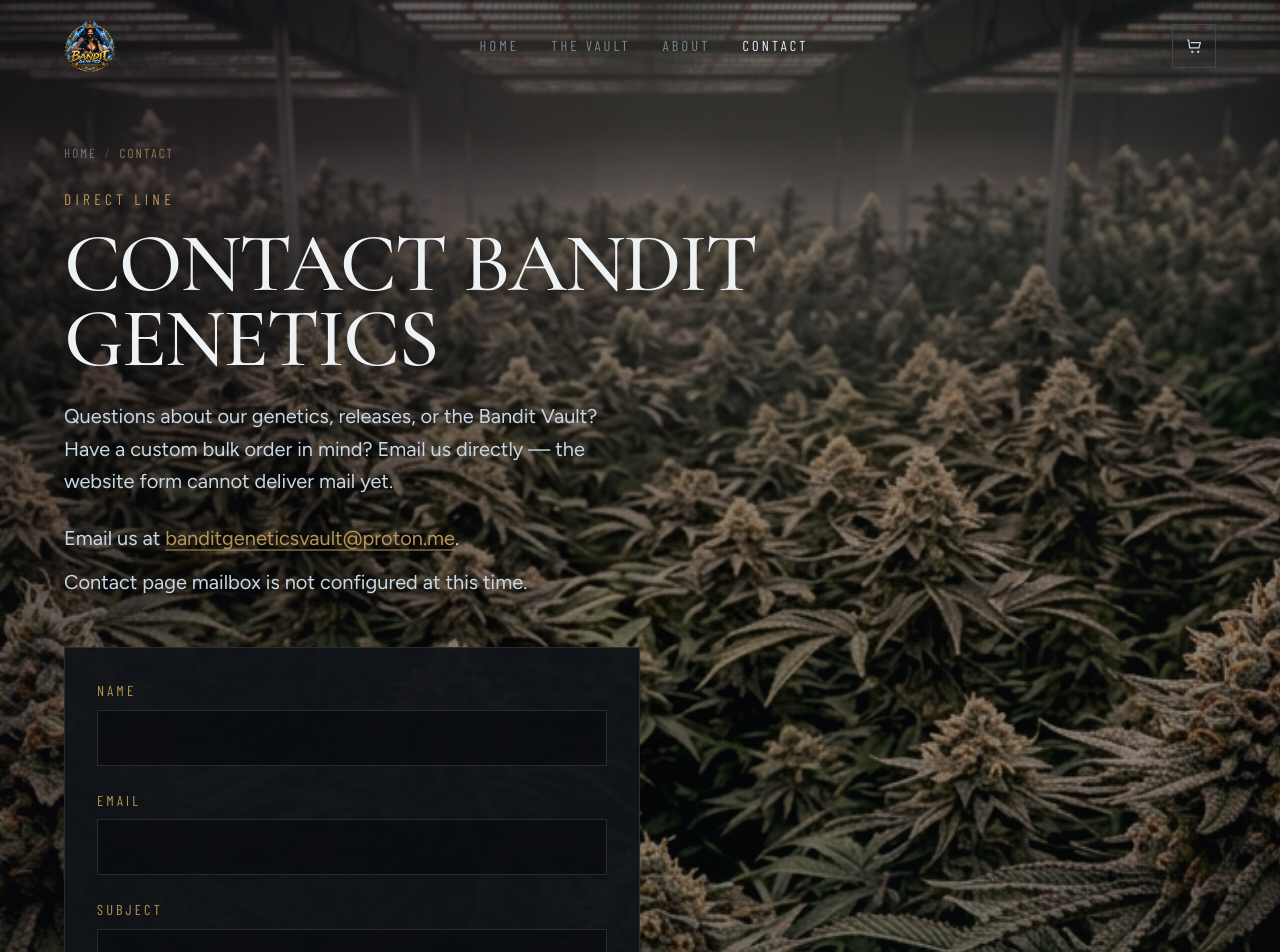
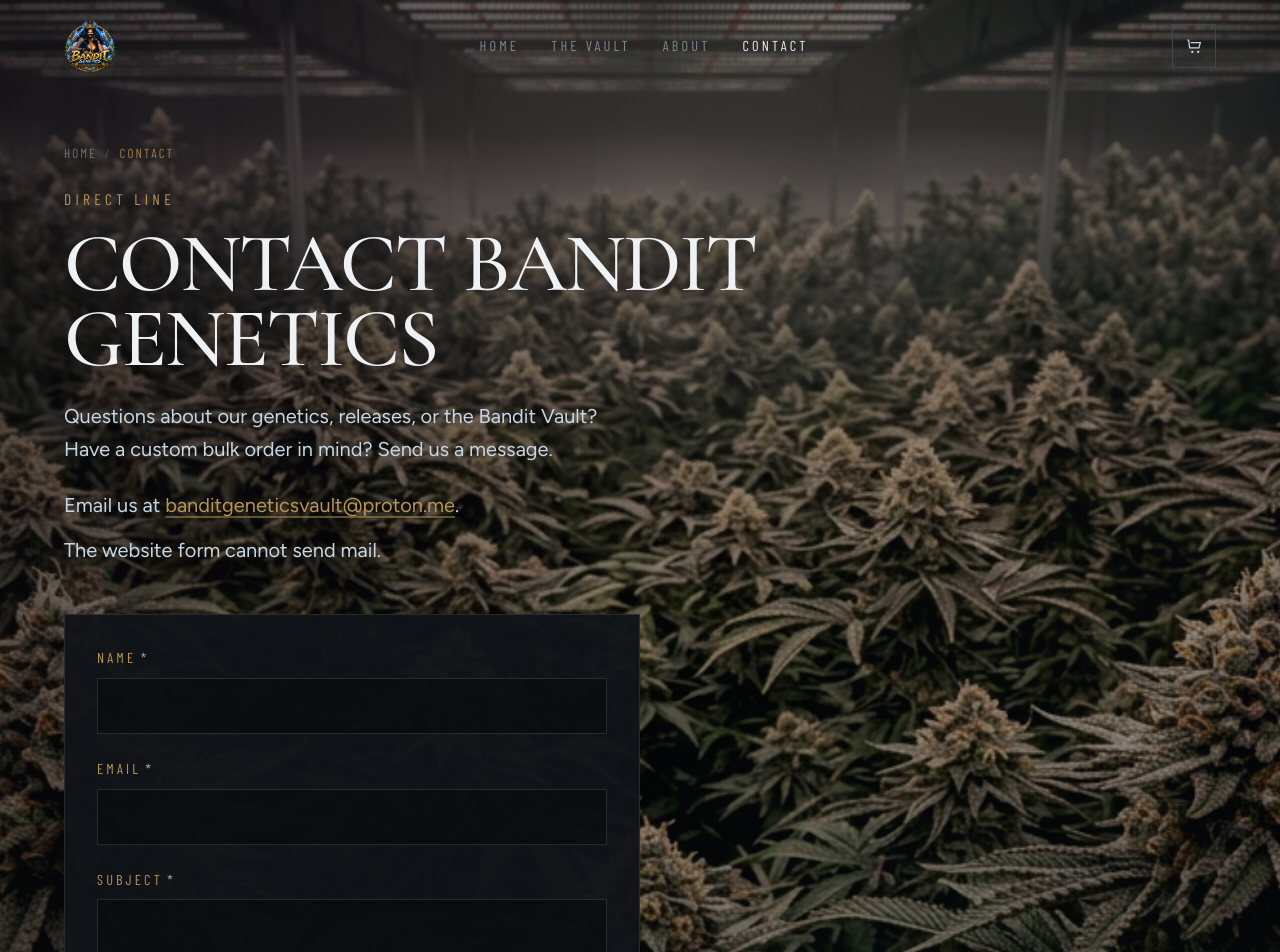
Before and after one commit to banditgeneticsvault/bandit-genetics, a Next.js app: page /contact in a window 1280 px wide. Shown: the top 952 px of the page. Built offline with nearby package versions, Linux system fonts and the light colour scheme.

Commit message:
Contact page back end

```diff
--- a/src/app/contact/page.tsx
+++ b/src/app/contact/page.tsx
@@ -51,7 +51,7 @@
           <p className="mt-6 max-w-xl text-copy leading-relaxed text-ice drop-shadow-[0_2px_12px_rgb(0_0_0_/_0.7)]">
             {copy.body}
           </p>
-          <p className="mt-6 max-w-xl text-copy leading-relaxed text-ice drop-shadow-[0_2px_12px_rgb(0_0_0_/_0.7)]">
+          <p className="mt-6 max-w-xl break-words text-copy leading-relaxed text-ice drop-shadow-[0_2px_12px_rgb(0_0_0_/_0.7)]">
             Email us at <OrderEmailLink />.
           </p>
           <p className="mt-3 max-w-xl text-copy leading-relaxed text-ice drop-shadow-[0_2px_12px_rgb(0_0_0_/_0.7)]">
--- a/src/components/contact/ContactForm.tsx
+++ b/src/components/contact/ContactForm.tsx
@@ -27,6 +27,14 @@
     initialContactState,
   );
   const [clientErrors, setClientErrors] = useState<ContactFieldErrors>({});
+  const [values, setValues] = useState({
+    name: "",
+    email: "",
+    subject: selectedStrain ? `Inquiry · ${selectedStrain.name}` : "",
+    message: selectedStrain
+      ? `I want to inquire about ${selectedStrain.name}. Looking for a custom bulk seed order.`
+      : "",
+  });
   const formId = useId();
   const statusId = `${formId}-status`;
   const fieldErrors: ContactFieldErrors = pending
@@ -34,18 +42,30 @@
     : Object.keys(clientErrors).length > 0
       ? clientErrors
       : (state?.fieldErrors ?? {});
-  const showDeliveryError =
-    !pending && state?.status === "error" && !hasFieldErrors(fieldErrors);
-  const showSuccess = !pending && state?.status === "success";
+  const showFieldErrors = hasFieldErrors(fieldErrors);
+  const showUnconfigured =
+    !pending && state?.status === "unconfigured" && !showFieldErrors;
+  const showUnexpectedError =
+    !pending && state?.status === "error" && !showFieldErrors;
+  const statusMessage = showUnconfigured
+    ? copy.unconfigured
+    : showUnexpectedError
+      ? copy.error
+      : null;
 
   function handleSubmit(event: FormEvent<HTMLFormElement>) {
+    if (pending) {
+      event.preventDefault();
+      return;
+    }
+
     const form = event.currentTarget;
     const parsed = parseContactForm(
       {
-        name: readField(form, "name"),
-        email: readField(form, "email"),
-        subject: readField(form, "subject"),
-        message: readField(form, "message"),
+        name: values.name,
+        email: values.email,
+        subject: values.subject,
+        message: values.message,
       },
       {
         required: copy.required,
@@ -56,6 +76,10 @@
     if (!parsed.ok) {
       event.preventDefault();
       setClientErrors(parsed.fieldErrors);
+      const firstInvalid = Object.keys(parsed.fieldErrors)[0];
+      if (firstInvalid) {
+        form.querySelector<HTMLElement>(`[name="${firstInvalid}"]`)?.focus();
+      }
       return;
     }
 
@@ -69,7 +93,7 @@
       noValidate
       className="border border-white/10 bg-charcoal/95"
       aria-busy={pending}
-      aria-describedby={showDeliveryError || showSuccess ? statusId : undefined}
+      aria-describedby={statusMessage ? statusId : undefined}
     >
       <div className="grid gap-6 px-5 py-6 md:px-8 md:py-8">
         {selectedStrain ? (
@@ -85,6 +109,8 @@
           maxLength={CONTACT_LIMITS.name}
           error={fieldErrors.name}
           disabled={pending}
+          value={values.name}
+          onChange={(value) => setValues((current) => ({ ...current, name: value }))}
           required
         />
 
@@ -98,6 +124,8 @@
           maxLength={CONTACT_LIMITS.email}
           error={fieldErrors.email}
           disabled={pending}
+          value={values.email}
+          onChange={(value) => setValues((current) => ({ ...current, email: value }))}
           required
         />
 
@@ -109,9 +137,8 @@
           maxLength={CONTACT_LIMITS.subject}
           error={fieldErrors.subject}
           disabled={pending}
-          defaultValue={
-            selectedStrain ? `Inquiry · ${selectedStrain.name}` : undefined
-          }
+          value={values.subject}
+          onChange={(value) => setValues((current) => ({ ...current, subject: value }))}
           required
         />
 
@@ -123,11 +150,8 @@
           maxLength={CONTACT_LIMITS.message}
           error={fieldErrors.message}
           disabled={pending}
-          defaultValue={
-            selectedStrain
-              ? `I want to inquire about ${selectedStrain.name}. Looking for a custom bulk seed order.`
-              : undefined
-          }
+          value={values.message}
+          onChange={(value) => setValues((current) => ({ ...current, message: value }))}
           required
         />
 
@@ -142,21 +166,23 @@
           />
         </div>
 
-        {showSuccess || showDeliveryError ? (
+        {statusMessage ? (
           <p
             id={statusId}
-            role={showDeliveryError ? "alert" : "status"}
-            className="border border-white/10 bg-black/40 px-4 py-3 text-copy leading-relaxed text-ice"
+            role={showUnexpectedError ? "alert" : "status"}
+            aria-live={showUnexpectedError ? "assertive" : "polite"}
+            className="break-words border border-white/10 bg-black/40 px-4 py-3 text-copy leading-relaxed text-ice"
           >
-            {copy.mailboxOff} Email us at <OrderEmailLink />.
+            {statusMessage} <OrderEmailLink />.
           </p>
         ) : null}
 
         <button
           type="submit"
           disabled={pending}
+          aria-disabled={pending}
           className={cn(
-            "inline-flex min-h-12 w-full items-center justify-center border px-6 font-label text-ui font-semibold tracking-[0.22em] uppercase transition-colors sm:w-auto sm:min-w-[12.5rem]",
+            "inline-flex min-h-12 w-full items-center justify-center border px-6 font-label text-ui font-semibold tracking-[0.22em] uppercase transition-colors focus-visible:outline focus-visible:outline-2 focus-visible:outline-offset-2 focus-visible:outline-gold sm:w-auto sm:min-w-[12.5rem]",
             pending
               ? "cursor-wait border-gunmetal bg-gunmetal text-ice/70"
               : "border-frost bg-frost text-black hover:border-ice hover:bg-ice",
@@ -173,11 +199,6 @@
   return Object.values(errors).some(Boolean);
 }
 
-function readField(form: HTMLFormElement, name: string) {
-  const value = new FormData(form).get(name);
-  return typeof value === "string" ? value : "";
-}
-
 type FieldProps = {
   id: string;
   name: string;
@@ -190,7 +211,8 @@
   inputMode?: HTMLAttributes<HTMLInputElement>["inputMode"];
   maxLength?: number;
   as?: "input" | "textarea";
-  defaultValue?: string;
+  value: string;
+  onChange: (value: string) => void;
 };
 
 function Field({
@@ -205,7 +227,8 @@
   inputMode,
   maxLength,
   as = "input",
-  defaultValue,
+  value,
+  onChange,
 }: FieldProps) {
   const errorId = `${id}-error`;
 
@@ -216,18 +239,27 @@
         className="font-label text-ui tracking-[0.22em] text-gold uppercase"
       >
         {label}
+        {required ? (
+          <span className="font-sans tracking-normal text-ice/70 normal-case">
+            {" "}
+            <span aria-hidden="true">*</span>
+            <span className="sr-only"> (required)</span>
+          </span>
+        ) : null}
       </label>
       {as === "textarea" ? (
         <textarea
           id={id}
           name={name}
           required={required}
+          aria-required={required || undefined}
           disabled={disabled}
           maxLength={maxLength}
           rows={7}
           aria-invalid={error ? true : undefined}
           aria-describedby={error ? errorId : undefined}
-          defaultValue={defaultValue}
+          value={value}
+          onChange={(event) => onChange(event.target.value)}
           className={cn(fieldClassName, "min-h-40 resize-y")}
         />
       ) : (
@@ -236,13 +268,15 @@
           name={name}
           type={type}
           required={required}
+          aria-required={required || undefined}
           disabled={disabled}
           autoComplete={autoComplete}
           inputMode={inputMode}
           maxLength={maxLength}
           aria-invalid={error ? true : undefined}
           aria-describedby={error ? errorId : undefined}
-          defaultValue={defaultValue}
+          value={value}
+          onChange={(event) => onChange(event.target.value)}
           className={fieldClassName}
         />
       )}
--- a/src/content/about.ts
+++ b/src/content/about.ts
@@ -3,8 +3,7 @@
   title: "ABOUT BANDIT GENETICS",
   slogan: "TAKEN FROM THE BEST. BRED FOR THE REST.",
   opening: [
-    "Bandit Genetics exists to find traits worth chasing, make thoughtful crosses, and release files growers actually want to run.",
-    "This is a female-founded company. That belongs in the story. It is not the whole story. The work is still the work: limited releases, chosen on purpose, with quality ahead of a crowded catalog.",
+    "Our entire philosophy at Bandit Genetics revolves around tracking down rare genetics and meticulously combining them to craft something exceptional for the community. Sourced from the elite and bred for the people, we focus our energy on doing the work that actually matters. We refuse to pad out a massive seed catalog just to take up space or chase industry trends. By keeping our drops small and incredibly focused, we guarantee that elite quality always takes precedence over a sprawling inventory. Ultimately, we exist to liberate top-tier traits so that you can confidently pop seeds you actually want to run in your own room.",
   ],
   focusKicker: "BREEDING FOCUS",
   focusTitle: "WHAT WE BREED FOR",
--- a/src/content/site.ts
+++ b/src/content/site.ts
@@ -108,15 +108,14 @@
   contact: {
     title: "CONTACT BANDIT GENETICS",
     kicker: "Direct line",
-    body: "Questions about our genetics, releases, or the Bandit Vault? Have a custom bulk order in mind? Email us directly — the website form cannot deliver mail yet.",
+    body: "Questions about our genetics, releases, or the Bandit Vault? Have a custom bulk order in mind? Send us a message.",
     emailPrompt: "Email us at banditgeneticsvault@proton.me.",
-    mailboxOff: "Contact page mailbox is not configured at this time.",
+    mailboxOff: "The website form cannot send mail.",
     submit: "SEND MESSAGE",
     submitting: "SENDING",
-    success:
-      "The contact page mailbox is not configured at this time. Email us at banditgeneticsvault@proton.me.",
-    error:
-      "The contact page mailbox is not configured at this time. Email us at banditgeneticsvault@proton.me.",
+    unconfigured:
+      "This form cannot send mail from the website. Email us at",
+    error: "We could not process this message. Email us at",
     nameLabel: "Name",
     emailLabel: "Email",
     subjectLabel: "Subject",
--- a/src/lib/contact.ts
+++ b/src/lib/contact.ts
@@ -14,8 +14,10 @@
 
 export type ContactFieldErrors = Partial<Record<keyof ContactFields, string>>;
 
+export type ContactFormStatus = "idle" | "unconfigured" | "error";
+
 export type ContactFormState = {
-  status: "idle" | "success" | "error";
+  status: ContactFormStatus;
   fieldErrors: ContactFieldErrors;
 };
 
@@ -30,10 +32,10 @@
   input: Record<string, unknown>,
   messages: { required: string; invalidEmail: string },
 ): { ok: true; data: ContactFields } | { ok: false; fieldErrors: ContactFieldErrors } {
-  const name = normalize(input.name, CONTACT_LIMITS.name);
-  const email = normalize(input.email, CONTACT_LIMITS.email).toLowerCase();
-  const subject = normalize(input.subject, CONTACT_LIMITS.subject);
-  const message = normalize(input.message, CONTACT_LIMITS.message);
+  const name = normalizeLine(input.name, CONTACT_LIMITS.name);
+  const email = normalizeLine(input.email, CONTACT_LIMITS.email).toLowerCase();
+  const subject = normalizeLine(input.subject, CONTACT_LIMITS.subject);
+  const message = normalizeMessage(input.message, CONTACT_LIMITS.message);
 
   const fieldErrors: ContactFieldErrors = {};
 
@@ -55,17 +57,22 @@
 }
 
 /**
- * Email delivery is not wired yet. Keep this function as the single server-side
+ * Email delivery is not wired. Keep this function as the single server-side
  * seam so a provider can be added without changing the form.
  */
 export async function deliverContactMessage(
   payload: ContactFields,
-): Promise<{ ok: boolean }> {
-  void payload;
-  return { ok: false };
+): Promise<{ ok: true } | { ok: false; reason: "unconfigured" }> {
+  void payload.name;
+  return { ok: false, reason: "unconfigured" };
 }
 
-function normalize(value: unknown, max: number) {
+function normalizeLine(value: unknown, max: number) {
   if (typeof value !== "string") return "";
-  return value.replace(/\s+/g, " ").trim().slice(0, max);
+  return value.replace(/[\r\n]+/g, " ").replace(/\s+/g, " ").trim().slice(0, max);
 }
+
+function normalizeMessage(value: unknown, max: number) {
+  if (typeof value !== "string") return "";
+  return value.replace(/\r\n/g, "\n").replace(/\r/g, "\n").trim().slice(0, max);
+}
```
Also changed, not shown: src/app/contact/actions.ts (+6 -3 lines).
